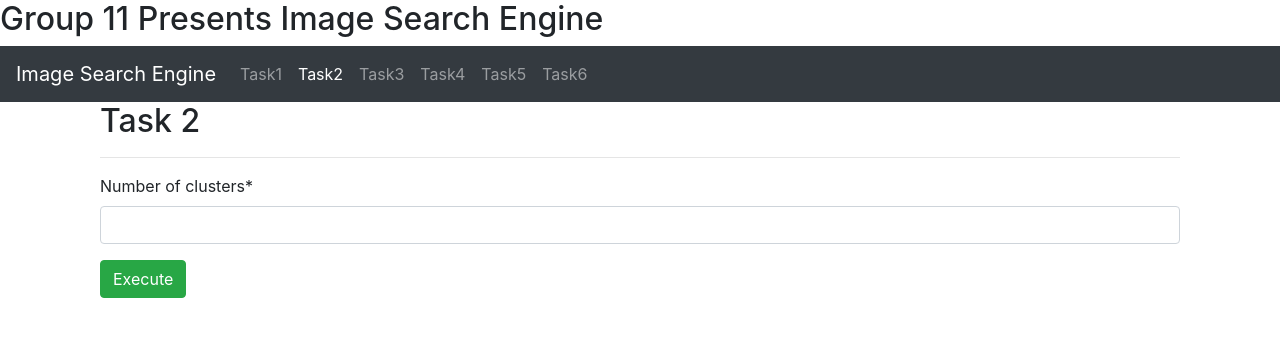
After one commit to AdityaGovardhan/image-search-engine, a Django app: page /task2 in a window 1280 px wide. The commit adds this page. Shown: the top 337 px of the page. Run offline with Django 3.2, Linux system fonts and the light colour scheme; some libraries are stand-ins or nearby versions.

Commit message:
Frontend dev (#9)
* Frontend templates, models, forms added

* Frontend templates, models, forms added

* Deleting sqlite file

* Remove the now ignored directory idea

* Tabs for all the tasks code added

* conda_start.sh removed, if required add in .gitignore

* Tabs for all the tasks code added

```diff
--- a/server/urls.py
+++ b/server/urls.py
@@ -21,5 +21,5 @@ from django.conf.urls.static import static
 
 urlpatterns = [
     path('admin/', admin.site.urls),
-    path('image_search_engine_app/', include('src.urls')),
+    path('', include('src.urls')),
 ]
--- a/src/models.py
+++ b/src/models.py
@@ -2,25 +2,35 @@ from django.db import models
 
 # Create your models here.
 
+classifiers = (
+        ('Support Vector Machine', 'Support Vector Machine'),
+        ('Decision Tree Classifier', 'Decision Tree Classifier'),
+        ('Personalized Page Rank', 'Personalized Page Rank'),
+    )
 
 class Task1Model(models.Model):
-    pass
+    number_of_latent_semantics = models.CharField(max_length=2)
 
 
 class Task2Model(models.Model):
-    pass
+    number_of_clusters = models.CharField(max_length=2)
 
 
 class Task3Model(models.Model):
-    pass
+    most_similar_images = models.CharField(max_length=2)
 
 
 class Task4Model(models.Model):
-    pass
+    classifier = models.CharField(max_length=6, choices=classifiers, default='Support Vector Machine')
 
 
 class Task5Model(models.Model):
-    pass
+    number_of_layers = models.CharField(max_length=2)
+    number_of_hashes_per_layer = models.CharField(max_length=2)
+    set_of_vectors = models.CharField(max_length=2)
+    query_image = models.CharField(max_length=100)
+    most_similar_images = models.CharField(max_length=2)
+
 
 
 class Task6Model(models.Model):
--- a/src/tasks/task2.py
+++ b/src/tasks/task2.py
@@ -1,9 +1,18 @@
 from django.shortcuts import render
 from django.views.generic import CreateView
+from src import models
 
 
 class Task2(CreateView):
-    pass
+    model = models.Task2Model
+    fields = ('number_of_clusters',)
+    template_name = 'task2.html'
+
+    def get_context_data(self, **kwargs):
+        context = super(Task2, self).get_context_data(**kwargs)
+        context.update({'task2_page': 'active'})
+        return context
+
 
 
 def execute_task2():
--- a/src/urls.py
+++ b/src/urls.py
@@ -10,7 +10,7 @@ urlpatterns = [
     path('execute_task1', tasks.execute_task1, name='ExecuteTask1'),
 
     path('task2', tasks.Task2.as_view(), name='task2'),
-    path('execute_task1', tasks.execute_task1, name='ExecuteTask2'),
+    path('execute_task1', tasks.execute_task2, name='ExecuteTask2'),
 
     path('task3', tasks.Task3.as_view(), name='task3'),
     path('execute_task3', tasks.execute_task3, name='ExecuteTask3'),
--- a/templates/base.html
+++ b/templates/base.html
@@ -4,7 +4,8 @@
     <meta charset="utf-8">
     <meta name="viewport" content="width=device-width, initial-scale=1, shrink-to-fit=no">
     <link rel="stylesheet" href="https://stackpath.bootstrapcdn.com/bootstrap/4.1.3/css/bootstrap.min.css" integrity="sha384-MCw98/SFnGE8fJT3GXwEOngsV7Zt27NXFoaoApmYm81iuXoPkFOJwJ8ERdknLPMO" crossorigin="anonymous">
-    <title>Analysis Tool</title>
+    <title>Image Search Engine</title>
+
   </head>
   <body>
   <h2>Group 11 Presents Image Search Engine</h2>
--- a/templates/navbar.html
+++ b/templates/navbar.html
@@ -2,25 +2,25 @@
     <a class="navbar-brand" href="#">Image Search Engine</a>
       <div class="collapse navbar-collapse" id="navbarNav">
         <ul class="navbar-nav">
-          <li class="nav-item {{ task_1 }}">
+          <li class="nav-item {{ task1_page }}">
             <a class="nav-link" href="{% url 'task1' %}">Task1</a>
           </li>
-            <li class="nav-item {{ task_2 }}">
+            <li class="nav-item {{ task2_page }}">
             <a class="nav-link" href="{% url 'task2' %}">Task2</a>
           </li>
-          <li class="nav-item {{ task_3 }}">
+          <li class="nav-item {{ task3_page }}">
             <a class="nav-link" href="{% url 'task3' %}">Task3</a>
           </li>
             </li>
-            <li class="nav-item {{ task_4 }}">
+            <li class="nav-item {{ task4_page }}">
             <a class="nav-link" href="{% url 'task4' %}">Task4</a>
           </li>
             </li>
-            <li class="nav-item {{ task_5 }}">
+            <li class="nav-item {{ task5_page }}">
             <a class="nav-link" href="{% url 'task5' %}">Task5</a>
           </li>
             </li>
-            <li class="nav-item {{ task_6 }}">
+            <li class="nav-item {{ task6_page }}">
             <a class="nav-link" href="{% url 'task5' %}">Task6</a>
           </li>
         </ul>
--- /dev/null
+++ b/templates/task2.html
@@ -0,0 +1,15 @@
+{% extends 'base.html' %}
+{% load crispy_forms_tags %}
+
+{% block content %}
+    <div class="container">
+    <h2>Task 2</h2>
+        <hr>
+    <form action="executeTask2" method="post" novalidate>
+        {% csrf_token %}
+        {{ form|crispy }}
+        <button type="submit" class="btn btn-success" name="execute">Execute</button>
+      </form>
+
+    </div>
+{% endblock %}
```
Also changed, not shown: src/forms.py (+8 -1 lines), src/tasks/task1.py (+10 -1 lines), src/tasks/task3.py (+9 -1 lines), src/tasks/task4.py (+10 -1 lines), src/tasks/task5.py (+10 -1 lines), templates/task1.html (added, +15 -0 lines), templates/task3.html (added, +15 -0 lines), templates/task4.html (added, +15 -0 lines), templates/task5.html (added, +15 -0 lines).
